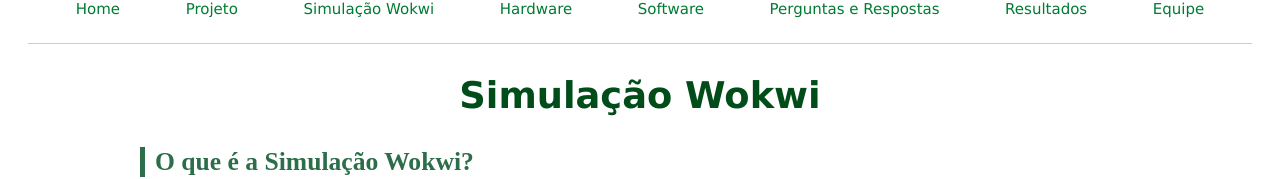
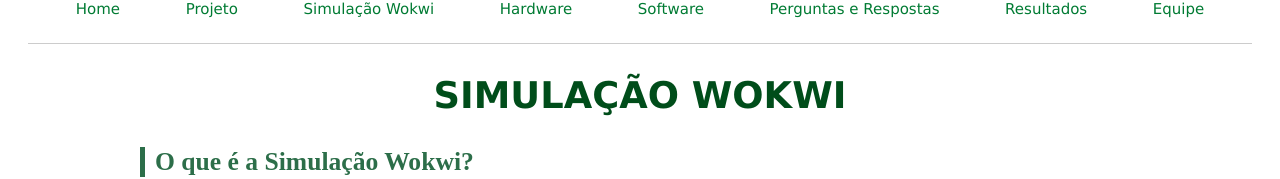
Before and after one commit to Clara2808Duarte/ProjetoIOTSITE, a React (Vite) app: page /simulacao in a window 1280 px wide. Shown: the part 126-305 px from the top of the page. Built offline with nearby package versions, Linux system fonts and the light colour scheme.

Commit message:
ajuste titulo

```diff
--- a/src/pages/SimulacaoWokwi.jsx
+++ b/src/pages/SimulacaoWokwi.jsx
@@ -12,7 +12,7 @@
       <Nav />
       <div className="simulacao-container">
         <header className="simulacao-header">
-          <h1 className="titulo-principal">Simulação Wokwi</h1>
+          <h1 className="titulo-principal">SIMULAÇÃO WOKWI</h1>
         </header>
 
         <main className="simulacao-main">
```
